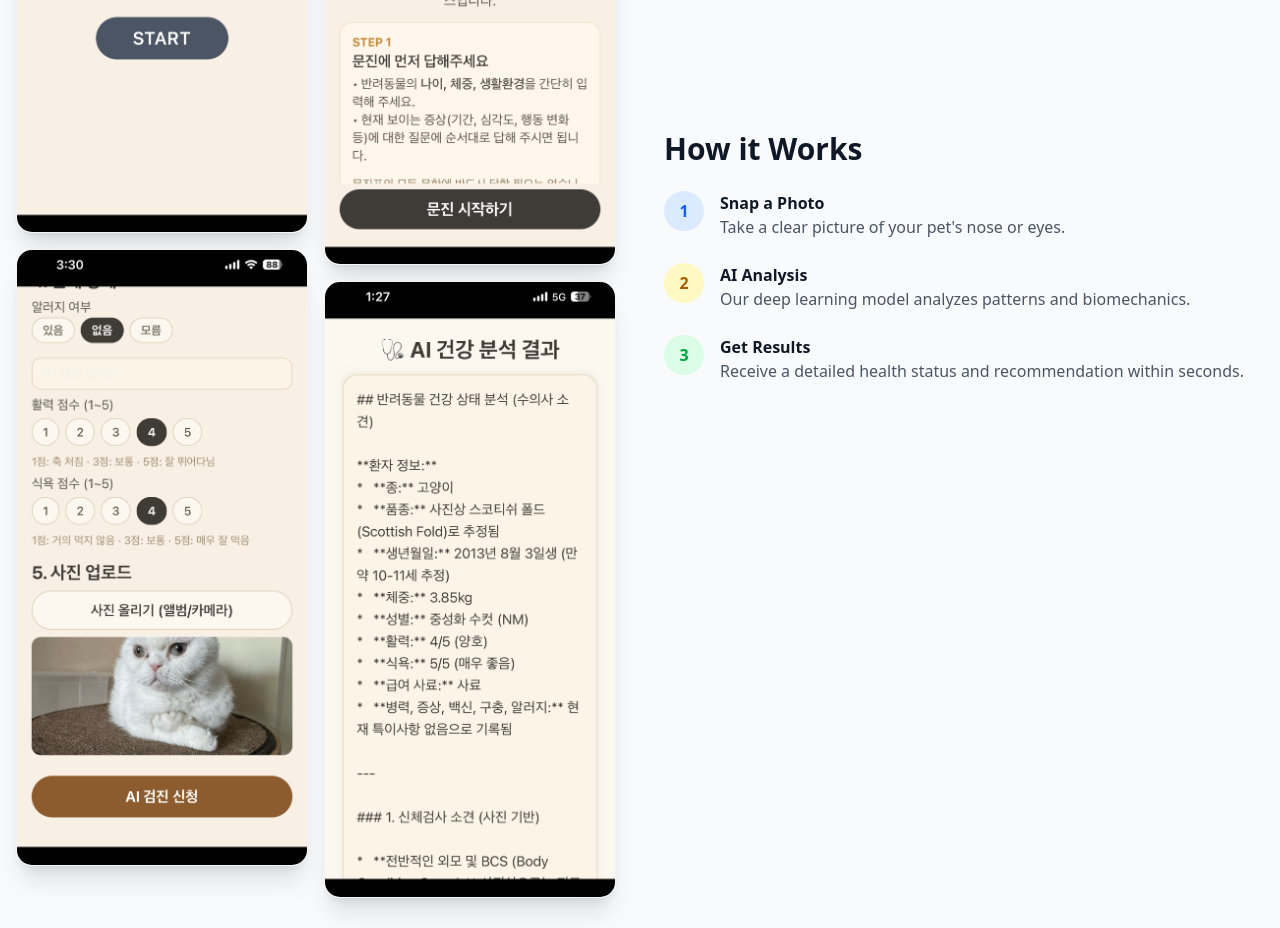
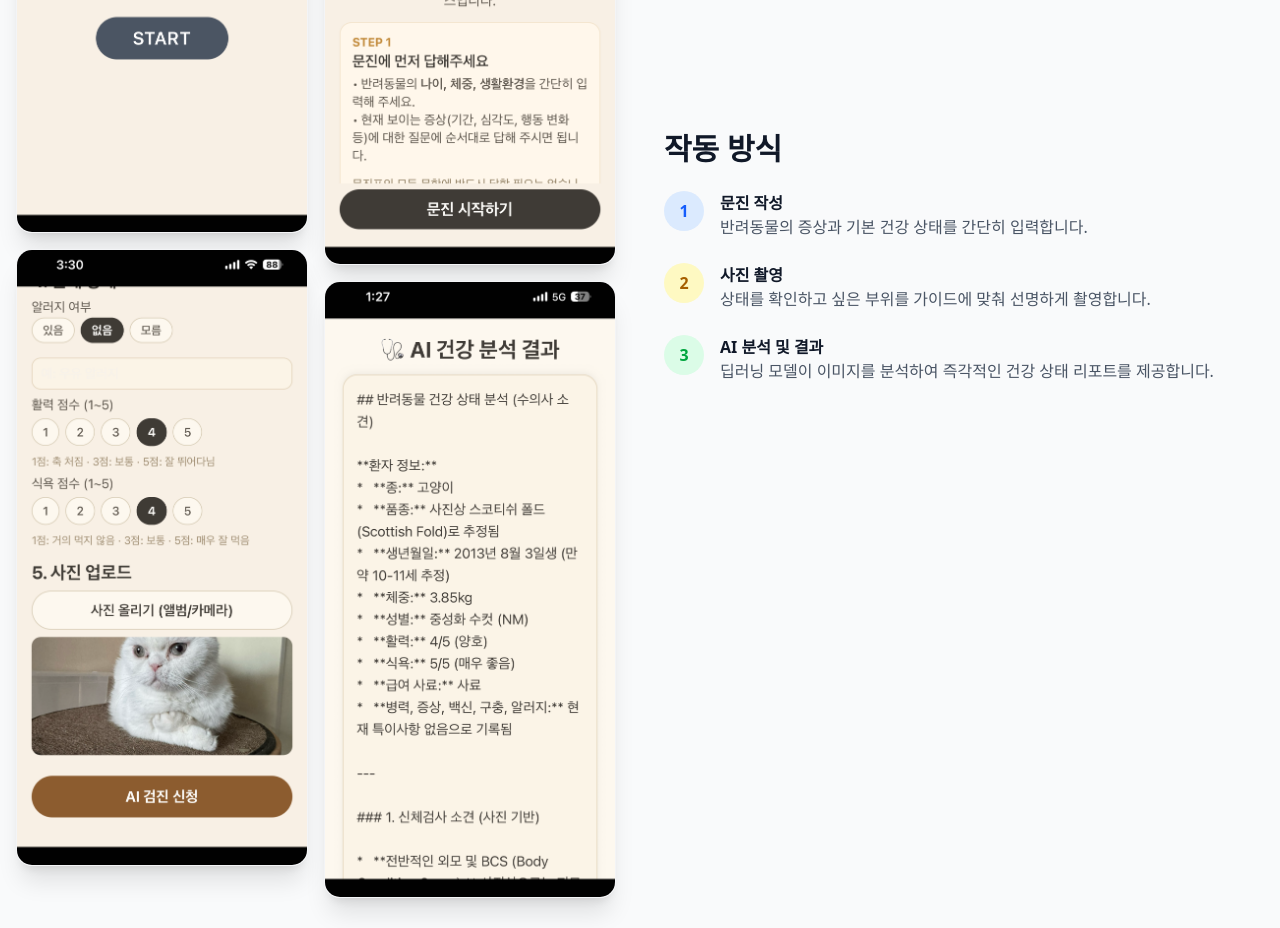
Before and after one commit to pdol1114-bit/inovaaiweb, a Next.js app: page /sniff in a window 1280 px wide. Shown: the part 1760-2688 px from the top of the page. Built offline with nearby package versions, Linux system fonts and the light colour scheme.

Commit message:
docs: translate 'How it Works' section to Korean

```diff
--- a/src/app/sniff/page.tsx
+++ b/src/app/sniff/page.tsx
@@ -65,27 +65,27 @@ export default function SniffPage() {
                             </div>
                         </div>
                         <div className="order-1 md:order-2">
-                            <h2 className="text-3xl font-bold mb-6 text-gray-900">How it Works</h2>
+                            <h2 className="text-3xl font-bold mb-6 text-gray-900">작동 방식</h2>
                             <div className="space-y-6">
                                 <div className="flex items-start space-x-4">
                                     <div className="w-10 h-10 rounded-full bg-blue-100 flex items-center justify-center text-blue-600 shrink-0 font-bold">1</div>
                                     <div>
-                                        <h4 className="font-bold text-gray-900">Snap a Photo</h4>
-                                        <p className="text-gray-600">Take a clear picture of your pet's nose or eyes.</p>
+                                        <h4 className="font-bold text-gray-900">문진 작성</h4>
+                                        <p className="text-gray-600">반려동물의 증상과 기본 건강 상태를 간단히 입력합니다.</p>
                                     </div>
                                 </div>
                                 <div className="flex items-start space-x-4">
                                     <div className="w-10 h-10 rounded-full bg-yellow-100 flex items-center justify-center text-yellow-700 shrink-0 font-bold">2</div>
                                     <div>
-                                        <h4 className="font-bold text-gray-900">AI Analysis</h4>
-                                        <p className="text-gray-600">Our deep learning model analyzes patterns and biomechanics.</p>
+                                        <h4 className="font-bold text-gray-900">사진 촬영</h4>
+                                        <p className="text-gray-600">상태를 확인하고 싶은 부위를 가이드에 맞춰 선명하게 촬영합니다.</p>
                                     </div>
                                 </div>
                                 <div className="flex items-start space-x-4">
                                     <div className="w-10 h-10 rounded-full bg-green-100 flex items-center justify-center text-green-600 shrink-0 font-bold">3</div>
                                     <div>
-                                        <h4 className="font-bold text-gray-900">Get Results</h4>
-                                        <p className="text-gray-600">Receive a detailed health status and recommendation within seconds.</p>
+                                        <h4 className="font-bold text-gray-900">AI 분석 및 결과</h4>
+                                        <p className="text-gray-600">딥러닝 모델이 이미지를 분석하여 즉각적인 건강 상태 리포트를 제공합니다.</p>
                                     </div>
                                 </div>
                             </div>
```
